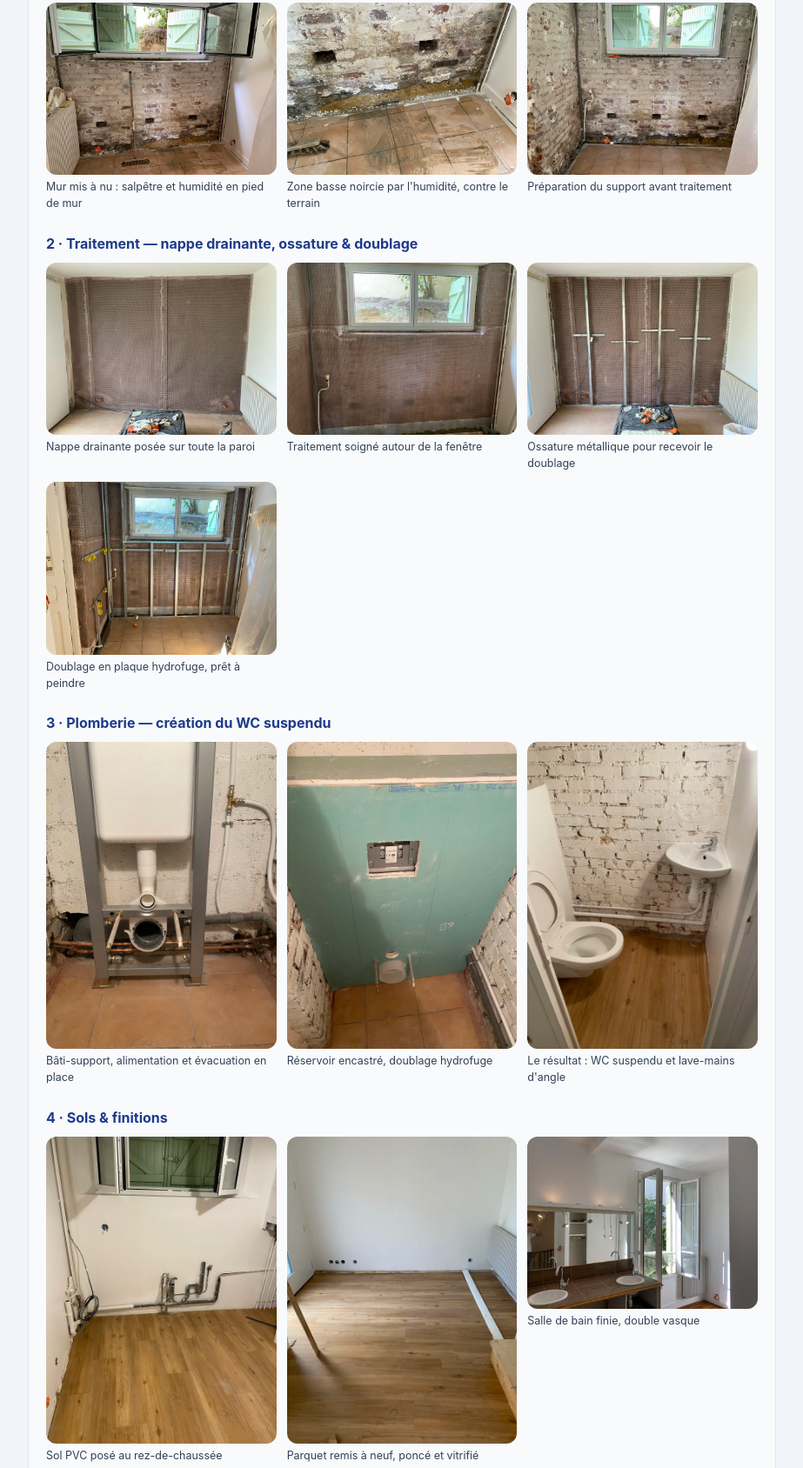
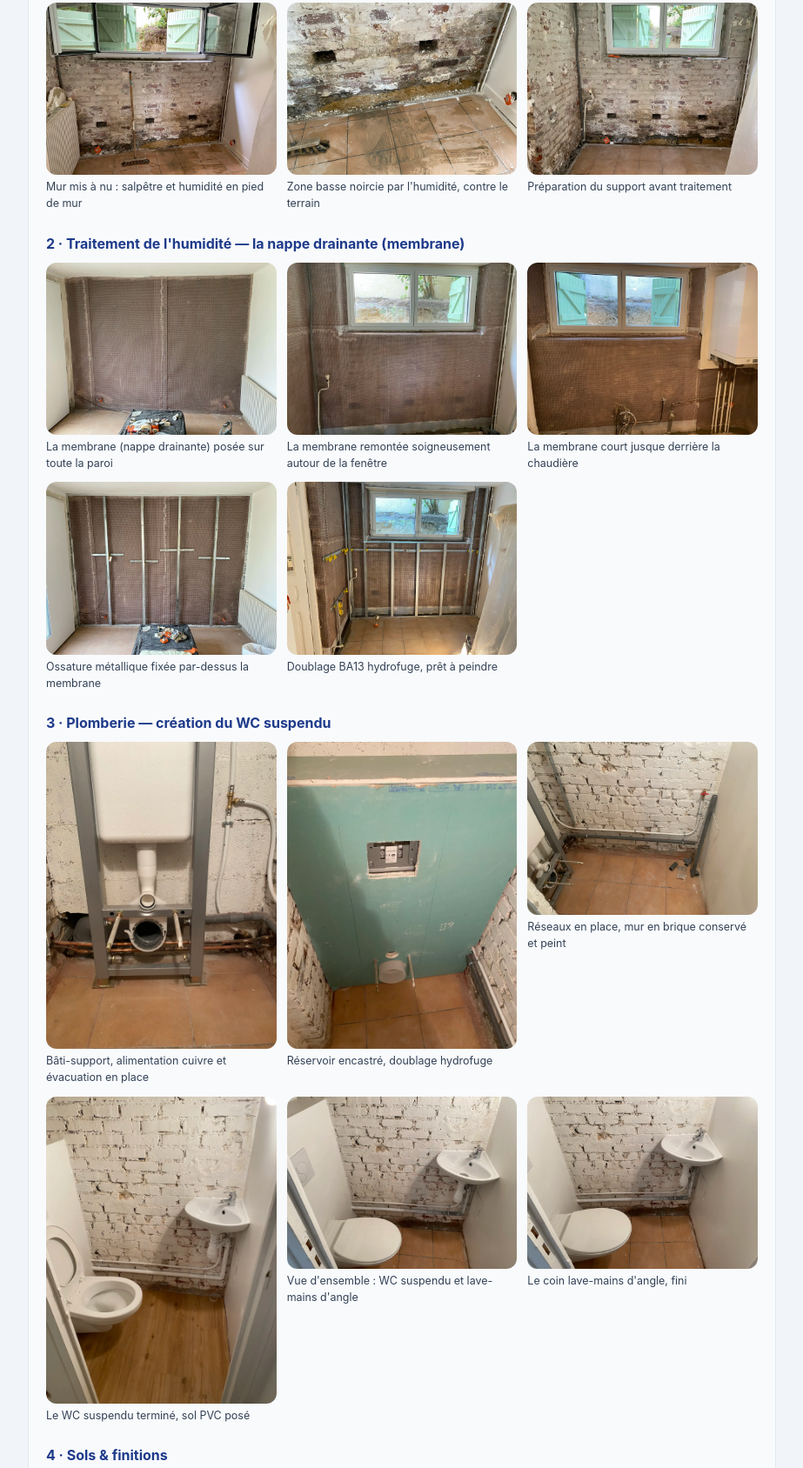
Before and after one commit to dasilvaelec-del/dsbat-site, a plain HTML site: page realisation-maison-sevres.html in a window 1280 px wide. Shown: the part 1775-3463 px from the top of the page at 87% size, without its empty margins (178-1101 px from the left). Drawn offline with Linux system fonts and the light colour scheme.

Commit message:
Page Sevres : ajout de toutes les photos (membrane, WC, salle de bain)

```diff
--- a/realisation-maison-sevres.html
+++ b/realisation-maison-sevres.html
@@ -89,19 +89,23 @@
       <figure><img src="image/realisations/sevres/sevres-avant-03.webp" alt="Mur en brique préparé avant traitement de l'humidité" loading="lazy"><figcaption>Préparation du support avant traitement</figcaption></figure>
     </div>
 
-    <h3 class="rea-etape">2 · Traitement — nappe drainante, ossature & doublage</h3>
+    <h3 class="rea-etape">2 · Traitement de l'humidité — la nappe drainante (membrane)</h3>
     <div class="rea-galerie">
-      <figure><img src="image/realisations/sevres/sevres-mur-01.webp" alt="Pose de la nappe drainante sur le mur humide, Sèvres" loading="lazy"><figcaption>Nappe drainante posée sur toute la paroi</figcaption></figure>
-      <figure><img src="image/realisations/sevres/sevres-mur-02.webp" alt="Nappe drainante autour de la fenêtre de la pièce semi-enterrée, Sèvres" loading="lazy"><figcaption>Traitement soigné autour de la fenêtre</figcaption></figure>
-      <figure><img src="image/realisations/sevres/sevres-mur-03.webp" alt="Ossature métallique posée sur la nappe drainante avant doublage BA13, Sèvres" loading="lazy"><figcaption>Ossature métallique pour recevoir le doublage</figcaption></figure>
-      <figure><img src="image/realisations/sevres/sevres-mur-04.webp" alt="Doublage BA13 hydrofuge en cours sur le mur traité, Sèvres" loading="lazy"><figcaption>Doublage en plaque hydrofuge, prêt à peindre</figcaption></figure>
+      <figure><img src="image/realisations/sevres/sevres-mur-01.webp" alt="Nappe drainante (membrane) posée sur tout le mur humide, Sèvres" loading="lazy"><figcaption>La membrane (nappe drainante) posée sur toute la paroi</figcaption></figure>
+      <figure><img src="image/realisations/sevres/sevres-mur-02.webp" alt="Membrane drainante remontée autour de la fenêtre de la pièce semi-enterrée, Sèvres" loading="lazy"><figcaption>La membrane remontée soigneusement autour de la fenêtre</figcaption></figure>
+      <figure><img src="image/realisations/sevres/sevres-mur-05.webp" alt="Nappe drainante posée jusque derrière la chaudière, Sèvres" loading="lazy"><figcaption>La membrane court jusque derrière la chaudière</figcaption></figure>
+      <figure><img src="image/realisations/sevres/sevres-mur-03.webp" alt="Ossature métallique fixée par-dessus la nappe drainante avant doublage BA13, Sèvres" loading="lazy"><figcaption>Ossature métallique fixée par-dessus la membrane</figcaption></figure>
+      <figure><img src="image/realisations/sevres/sevres-mur-04.webp" alt="Doublage BA13 hydrofuge en cours sur le mur traité, Sèvres" loading="lazy"><figcaption>Doublage BA13 hydrofuge, prêt à peindre</figcaption></figure>
     </div>
 
     <h3 class="rea-etape">3 · Plomberie — création du WC suspendu</h3>
     <div class="rea-galerie">
-      <figure><img src="image/realisations/sevres/sevres-wc-01.webp" alt="Bâti-support du WC suspendu avec alimentation cuivre et évacuation PVC, Sèvres" loading="lazy"><figcaption>Bâti-support, alimentation et évacuation en place</figcaption></figure>
+      <figure><img src="image/realisations/sevres/sevres-wc-01.webp" alt="Bâti-support du WC suspendu avec alimentation cuivre et évacuation PVC, Sèvres" loading="lazy"><figcaption>Bâti-support, alimentation cuivre et évacuation en place</figcaption></figure>
       <figure><img src="image/realisations/sevres/sevres-wc-02.webp" alt="Doublage hydrofuge autour du réservoir encastré du WC suspendu, Sèvres" loading="lazy"><figcaption>Réservoir encastré, doublage hydrofuge</figcaption></figure>
-      <figure><img src="image/realisations/sevres/sevres-wc-03.webp" alt="WC suspendu terminé avec lave-mains d'angle, mur en brique peint, Sèvres" loading="lazy"><figcaption>Le résultat : WC suspendu et lave-mains d'angle</figcaption></figure>
+      <figure><img src="image/realisations/sevres/sevres-wc-04.webp" alt="Réseaux d'alimentation et d'évacuation en place, mur en brique conservé et peint, Sèvres" loading="lazy"><figcaption>Réseaux en place, mur en brique conservé et peint</figcaption></figure>
+      <figure><img src="image/realisations/sevres/sevres-wc-03.webp" alt="WC suspendu terminé avec lave-mains d'angle, sol PVC, Sèvres" loading="lazy"><figcaption>Le WC suspendu terminé, sol PVC posé</figcaption></figure>
+      <figure><img src="image/realisations/sevres/sevres-wc-05.webp" alt="Vue d'ensemble du WC suspendu et du lave-mains d'angle, Sèvres" loading="lazy"><figcaption>Vue d'ensemble : WC suspendu et lave-mains d'angle</figcaption></figure>
+      <figure><img src="image/realisations/sevres/sevres-wc-06.webp" alt="Coin lave-mains d'angle terminé dans le WC, Sèvres" loading="lazy"><figcaption>Le coin lave-mains d'angle, fini</figcaption></figure>
     </div>
 
     <h3 class="rea-etape">4 · Sols &amp; finitions</h3>
@@ -109,6 +113,7 @@
       <figure><img src="image/realisations/sevres/sevres-final-sol-01.webp" alt="Sol PVC posé au rez-de-chaussée de la maison à Sèvres" loading="lazy"><figcaption>Sol PVC posé au rez-de-chaussée</figcaption></figure>
       <figure><img src="image/realisations/sevres/sevres-final-parquet-01.webp" alt="Parquet poncé et vitrifié dans une pièce de l'étage, Sèvres" loading="lazy"><figcaption>Parquet remis à neuf, poncé et vitrifié</figcaption></figure>
       <figure><img src="image/realisations/sevres/sevres-final-sdb-01.webp" alt="Salle de bain rénovée avec double vasque à Sèvres" loading="lazy"><figcaption>Salle de bain finie, double vasque</figcaption></figure>
+      <figure><img src="image/realisations/sevres/sevres-final-sdb-02.webp" alt="Salle de bain rénovée à Sèvres, autre vue de la double vasque et du miroir" loading="lazy"><figcaption>La salle de bain, autre vue</figcaption></figure>
       <figure><img src="image/realisations/sevres/sevres-final-piece-01.webp" alt="Pièce semi-enterrée rénovée, murs sains et sol neuf, Sèvres" loading="lazy"><figcaption>Pièce assainie, murs blancs et sol neuf</figcaption></figure>
     </div>
   </div>
```
Also changed, not shown: image/realisations/sevres/sevres-final-sdb-02.webp (added), image/realisations/sevres/sevres-mur-05.webp (added), image/realisations/sevres/sevres-wc-04.webp (added), image/realisations/sevres/sevres-wc-05.webp (added), image/realisations/sevres/sevres-wc-06.webp (added).
